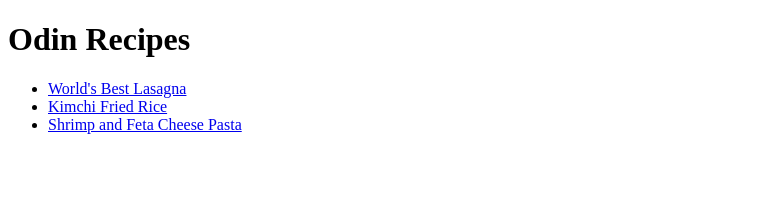
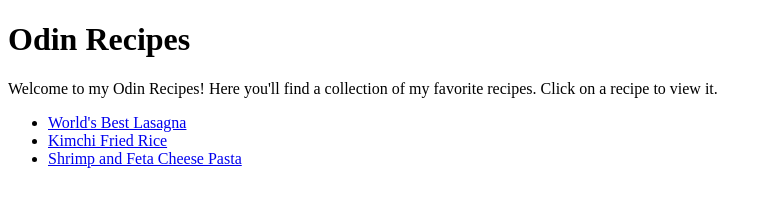
Before and after one commit to picklu/odin-recipes, a plain HTML site: page index.html in a window 1280 px wide. Shown: the whole page, without its empty margins (0-771 px from the left). Drawn offline with Linux system fonts and the light colour scheme.

Commit message:
Add an welcome message to the home page

```diff
--- a/index.html
+++ b/index.html
@@ -9,6 +9,8 @@
 
 <body>
     <h1>Odin Recipes</h1>
+    <p>Welcome to my Odin Recipes! Here you'll find a collection of my favorite recipes. Click on a recipe to view it.
+    </p>
     <ul>
         <li><a href="./recipes/lasagna.html">World's Best Lasagna</a></li>
         <li><a href="./recipes/kimchi_fried_rice.html">Kimchi Fried Rice</a></li>
```
